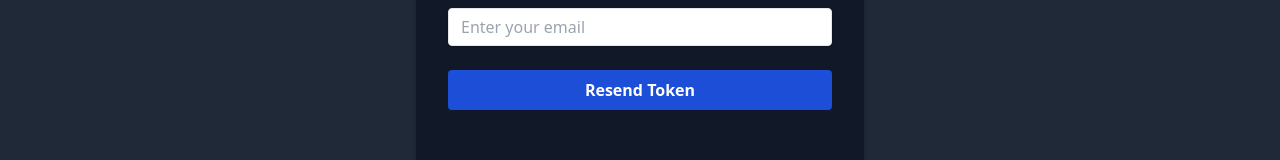
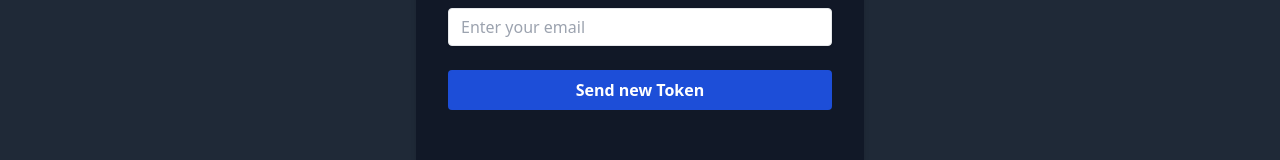
Before and after one commit to kwGh0st/task-app-client, a React (Vite) app: page /send-new-verification-token in a window 1280 px wide. Shown: the part 224-384 px from the top of the page. Built offline with nearby package versions, Linux system fonts and the light colour scheme; no server answers.

Commit message:
fixing processing animation

```diff
--- a/src/components/register/ResendVerificationTokenComponent.jsx
+++ b/src/components/register/ResendVerificationTokenComponent.jsx
@@ -54,7 +54,7 @@ const ResendVerificationTokenComponent = () => {
         </div>
         <div className="flex items-center justify-between mb-4">
           <button
-            className="w-full bg-blue-700 hover:bg-blue-900 text-white font-bold py-2 px-4 mt-2 rounded ease-in duration-300 focus:outline-none focus:shadow-outline"
+            className="disabled:opacity-75 disabled:hover:bg-blue-300 disabled:hover:cursor-not-allowed w-full bg-blue-700 hover:bg-blue-900 text-white font-bold py-2 px-4 mt-2 rounded ease-in duration-300 focus:outline-none focus:shadow-outline"
             onClick={handleResendToken}
             disabled={processing}
           >
@@ -78,7 +78,7 @@ const ResendVerificationTokenComponent = () => {
                 </svg>
               </div>
             )}
-            Resend Token
+            Send new Token
           </button>
         </div>
         <Link
```
